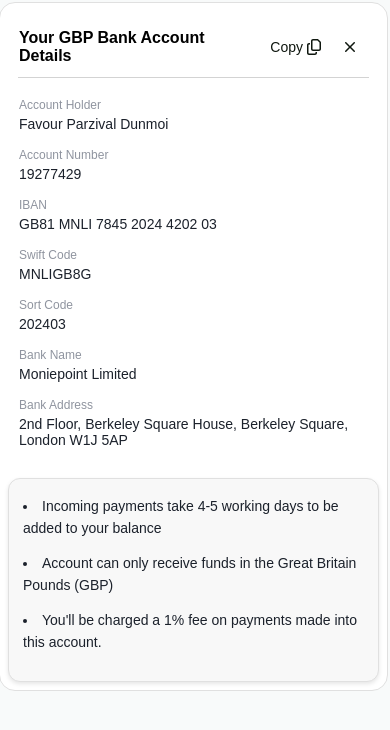
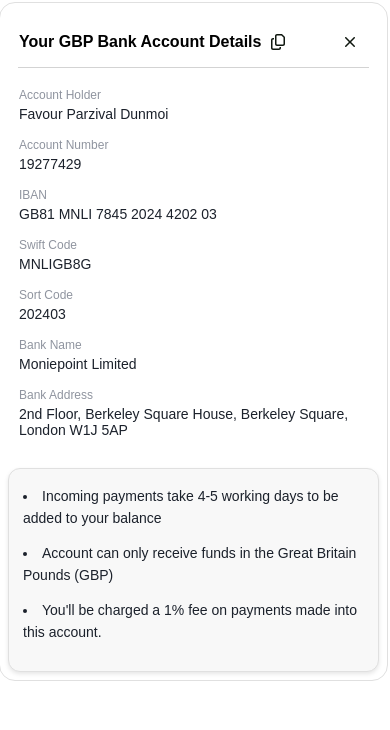
Before and after one commit to RoborDev/Swift-Pay, a React (Create React App) app: page /card/details in a window 390 px wide. Shown: the top 730 px of the page. Built offline with nearby package versions, Linux system fonts and the light colour scheme.

Commit message:
status bar

```diff
--- a/package.json
+++ b/package.json
@@ -11,6 +11,7 @@
     "@testing-library/user-event": "^13.5.0",
     "react": "^18.3.1",
     "react-dom": "^18.3.1",
+    "react-helmet": "^6.1.0",
     "react-icons": "^5.3.0",
     "react-router-dom": "^7.0.1",
     "react-scripts": "5.0.1",
--- a/src/App.js
+++ b/src/App.js
@@ -1,5 +1,6 @@
 import React from "react";
 import { BrowserRouter as Router, Routes, Route } from "react-router-dom";
+import { Helmet } from "react-helmet";
 import Accounts from "./components/SideBar/pages/Accounts";
 import CardSc from "./components/SideBar/pages/CardSc";
 import Analytics from "./components/SideBar/pages/Analytics";
@@ -9,6 +10,11 @@
 function App() {
   return (
     <Router>
+      <Helmet>
+        {/* Set the status bar color to white */}
+        <meta name="theme-color" content="#ffffff" />
+        <style>{`body { background-color: white; }`}</style>
+      </Helmet>
       <div className="app">
         {/* Main content area for pages */}
         <div className="content">
--- a/src/components/SideBar/Card/CardDetails.module.css
+++ b/src/components/SideBar/Card/CardDetails.module.css
@@ -358,7 +358,7 @@
     display: block;
     transform: translateX(0);
     position: relative;
-    top: 20px;
+    top: 0;
     right: 6px;
     width: 100%;
     margin: 3px;
--- a/src/components/SideBar/Card/SideCard.module.css
+++ b/src/components/SideBar/Card/SideCard.module.css
@@ -164,7 +164,7 @@
   }
 
   button span {
-    display: block;
+    display: none;
     color: #0f170f;
   }
 }
```
Also changed, not shown: 1 other file (tests, documents, lock files or other folders).
